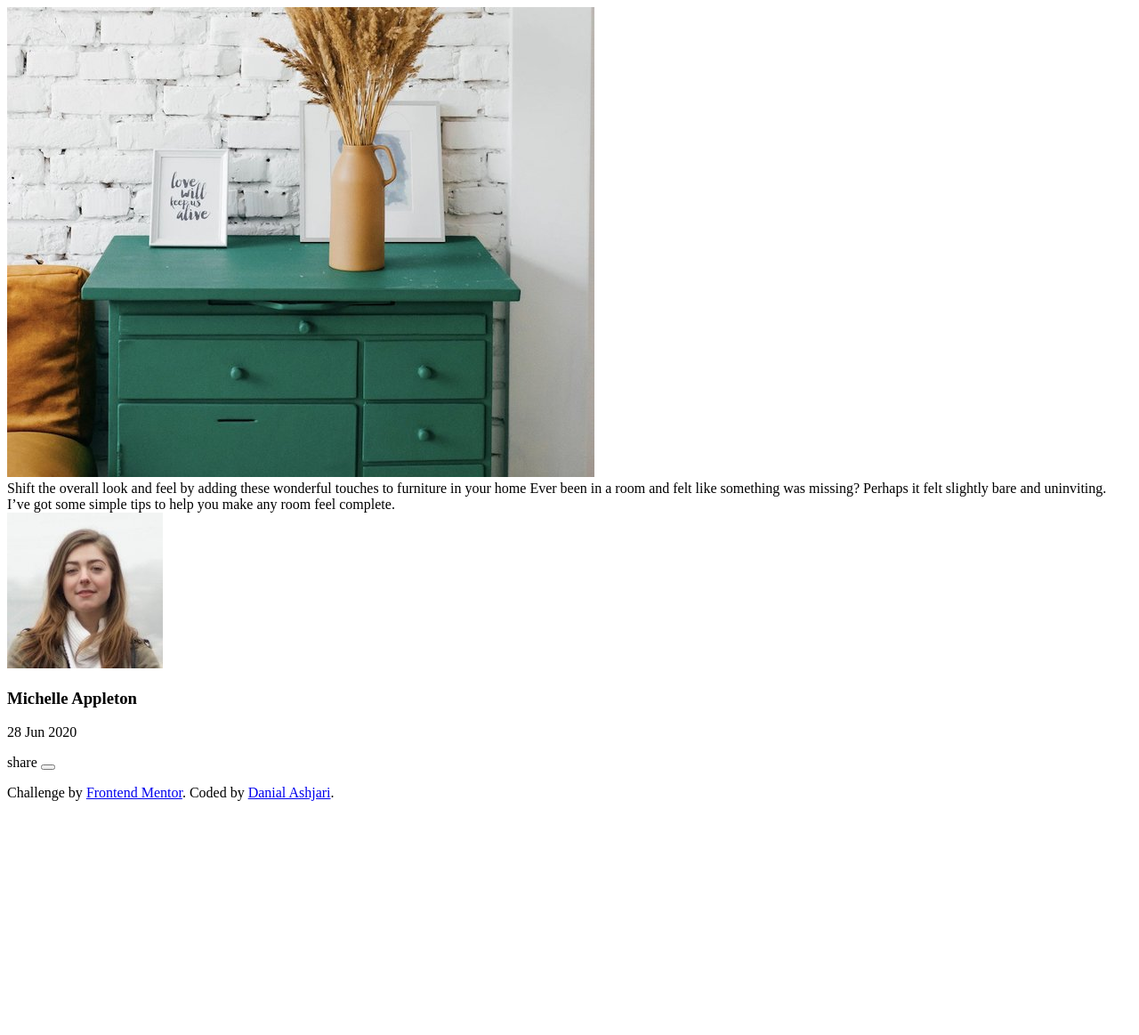
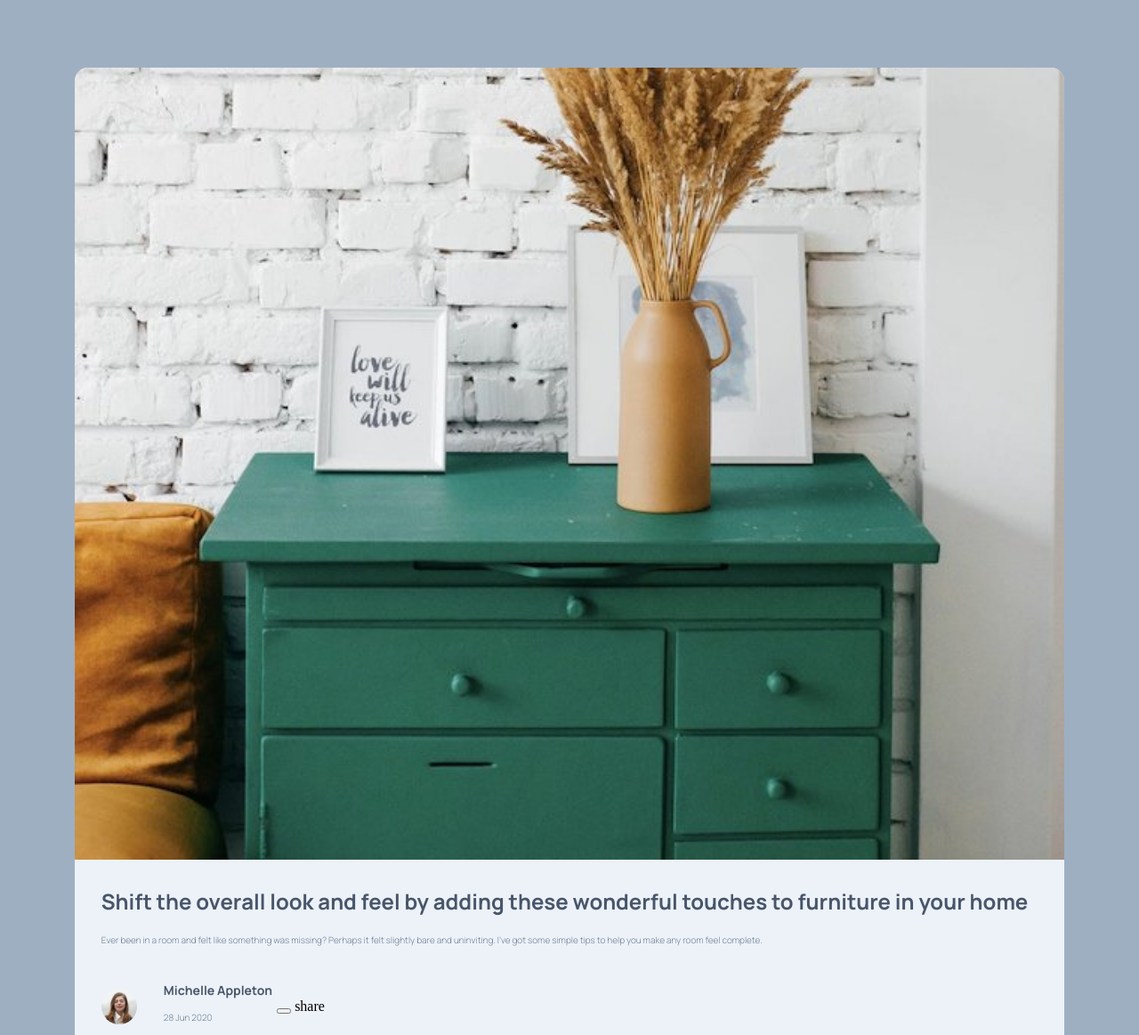
Before and after one commit to danielashjari/article-preview-component-master, a plain HTML site: page index.html in a window 1280 px wide. Shown: the top 1163 px of the page at 89% size. Before the commit the page ends 916 px from the top, so only its background shows below. Drawn offline with Linux system fonts and the light colour scheme.

Commit message:
style card update styles

```diff
--- a/dist/Style.css
+++ b/dist/Style.css
@@ -1 +1,78 @@
-/*# sourceMappingURL=Style.css.map */
+@import url("https://fonts.googleapis.com/css2?family=Manrope:wght@200..800&display=swap");
+html {
+  font-size: 100%;
+  box-sizing: border-box;
+}
+
+*, *::after, *::before {
+  box-sizing: inherit;
+}
+
+:root {
+  --body-bg: hsl(212, 23%, 69%);
+  --card-bg: hsl(210, 46%, 95%);
+  --h: hsl(217, 19%, 35%);
+  --p: hsl(214, 17%, 51%);
+}
+
+h1, h2, h3, p {
+  font-family: "Manrope", serif;
+  font-optical-sizing: auto;
+  font-style: normal;
+  margin-top: 0rem;
+}
+
+h1, h2, h3 {
+  color: var(--h);
+}
+
+h3 {
+  font-size: 14px;
+}
+
+p {
+  color: var(--p);
+  font-weight: 300;
+  font-size: 10px;
+}
+
+a, a:visited, a:active {
+  text-decoration: none;
+}
+
+body {
+  background-color: var(--body-bg);
+}
+
+main {
+  margin: 6%;
+}
+main .card {
+  width: 100%;
+  background-color: var(--card-bg);
+  border-radius: 0.9375rem;
+  display: flex;
+  flex-direction: column;
+  align-items: stretch;
+}
+main .card img {
+  border-top-left-radius: 0.9375rem;
+  border-top-right-radius: 0.9375rem;
+}
+main .card .text-box {
+  margin: 1.875rem;
+}
+main .card .contact {
+  display: flex;
+  flex-direction: row;
+  align-items: center;
+  margin: 0 30px 30px 30px;
+}
+main .card .contact img {
+  border-radius: 50%;
+  width: 2.5rem;
+  height: 2.5rem;
+}
+main .card .contact .info {
+  margin: 0 5px 0 30px;
+}/*# sourceMappingURL=Style.css.map */
--- a/dist/scss/Style.scss
+++ b/dist/scss/Style.scss
@@ -0,0 +1,2 @@
+@use 'global';
+@use 'components';
--- a/dist/scss/components/_index.scss
+++ b/dist/scss/components/_index.scss
@@ -0,0 +1,3 @@
+@forward 'body';
+@forward 'card';
+@forward 'footer';
--- a/dist/scss/components/body.scss
+++ b/dist/scss/components/body.scss
@@ -0,0 +1,3 @@
+body{
+    background-color: var(--body-bg);
+}
--- a/dist/scss/components/card.scss
+++ b/dist/scss/components/card.scss
@@ -0,0 +1,30 @@
+@use '../util/' as *;
+
+main{
+    margin: 6%;
+    .card{
+        width:100%;
+        background-color: var(--card-bg);
+        border-radius: rem(15);
+        @include flex(column , stretch);
+        img{
+            border-top-left-radius: rem(15) ;
+            border-top-right-radius: rem(15) ;
+        }
+        .text-box{
+            margin: rem(30);
+        }
+        .contact{
+            @include flex(row , center);
+            margin: 0 30px 30px 30px;
+            img{
+                border-radius: 50%;
+                width: rem(40);
+                height: rem(40);
+            }
+            .info{
+                margin: 0 5px 0 30px;
+            }
+        }
+    }
+}
--- a/dist/scss/global/color.scss
+++ b/dist/scss/global/color.scss
@@ -1,6 +1,6 @@
 :root {
     --body-bg: hsl(212, 23%, 69%);
-    --car-bg: hsl(210, 46%, 95%);
+    --card-bg: hsl(210, 46%, 95%);
     --h: hsl(217, 19%, 35%);
     --p: hsl(214, 17%, 51%);
 }
--- a/index.html
+++ b/index.html
@@ -17,12 +17,17 @@
     <div class="card">
       <img src="./images/drawers.jpg" alt="image of a drawer">
       <div class="text-box">
-        Shift the overall look and feel by adding these wonderful
-        touches to furniture in your home
+        <h2>
+          Shift the overall look and feel by adding these wonderful
+          touches to furniture in your home
 
-        Ever been in a room and felt like something was missing? Perhaps
-        it felt slightly bare and uninviting. I’ve got some simple tips
-        to help you make any room feel complete.
+        </h2>
+        <p>
+          Ever been in a room and felt like something was missing? Perhaps
+          it felt slightly bare and uninviting. I’ve got some simple tips
+          to help you make any room feel complete.
+
+        </p>
       </div>
       <div class="contact">
         <img src="./images/avatar-michelle.jpg" alt="profile">
@@ -35,8 +40,8 @@
           </p>
         </div>
         <div class="share">
+          <button type="button" title="button" class="btn"></button>
           share
-          <button type="menu" id="btn"></button>
         </div>
       </div>
 
```
Also changed, not shown: dist/scss/global/typography.scss (+12 -0 lines), 1 other file.
